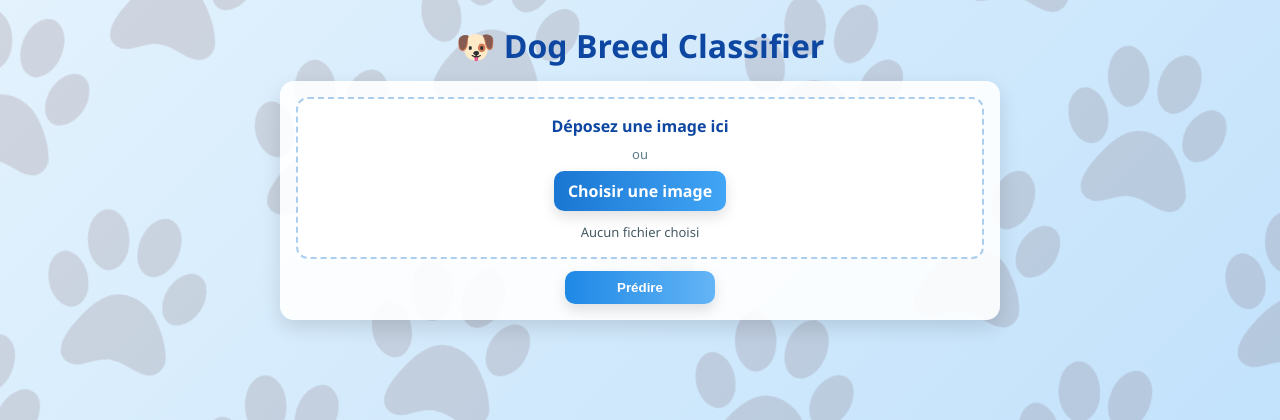
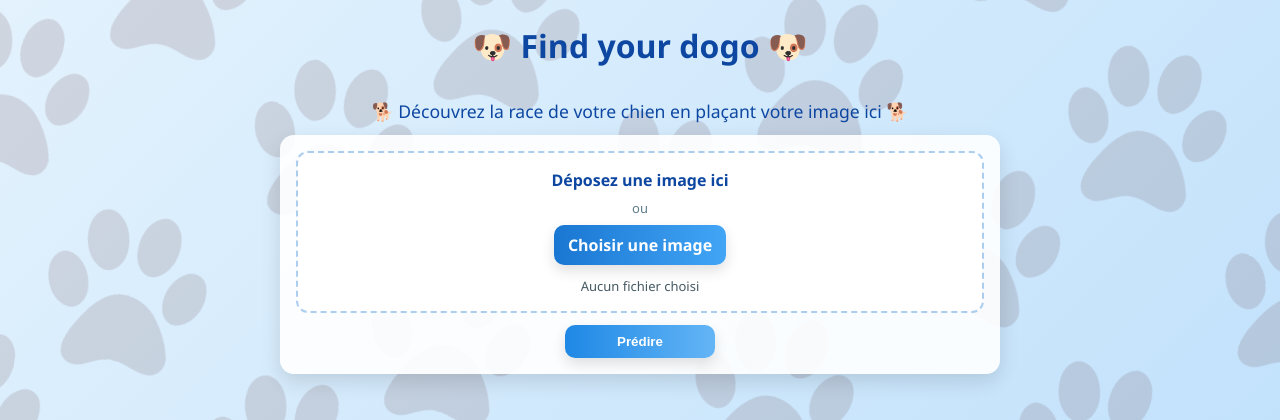
Before and after one commit to Deep-KALYAN/dog-breed-classifier, a Flask app: page / in a window 1280 px wide. Shown: the top 420 px of the page. Run offline with Flask 3, Linux system fonts and the light colour scheme.

Commit message:
Frontend Amélioré mais encore mieux

```diff
--- a/static/style.css
+++ b/static/style.css
@@ -16,6 +16,14 @@ body {
   align-items: center;
 }
 h1{ color:#0d47a1; margin:6px 0 14px; font-size:2rem; }
+
+.intro-text {
+  text-align: center;
+  color: #0d47a1;
+  font-size: 1.1rem;
+  font-weight: 500;
+  margin-bottom: 12px;
+}
 
 /* ===== Uploader ===== */
 .uploader{
--- a/templates/index.html
+++ b/templates/index.html
@@ -8,7 +8,9 @@
     <script src="https://cdn.jsdelivr.net/npm/chart.js"></script>
 </head>
 <body class="patoune-bg">
-  <h1>🐶 Dog Breed Classifier</h1>
+  <h1>🐶 Find your dogo 🐶</h1>
+
+  <p class="intro-text">🐕 Découvrez la race de votre chien en plaçant votre image ici 🐕</p>
 
   <form id="uploadForm" class="uploader">
     <div id="dropzone" class="dropzone">
@@ -20,6 +22,8 @@
     </div>
     <button id="btn" type="submit" class="btn action">Prédire</button>
   </form>
+</body>
+
 
 <main class="content" style="display:none;" id="resultsArea">
   <section class="card left">
```
